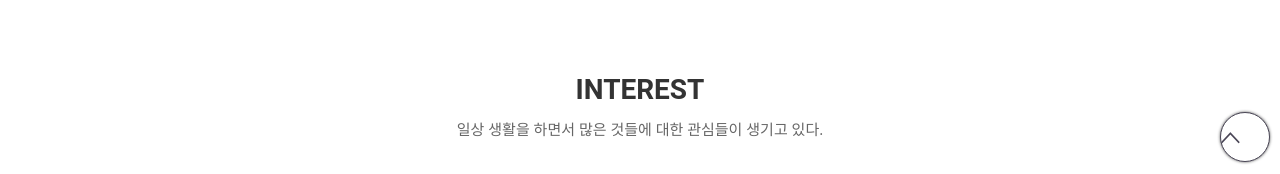
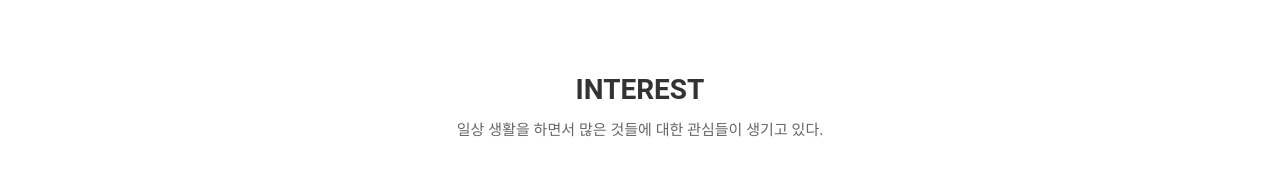
Before and after one commit to ldc84/.github.io, a Jekyll site: the page built from index.html, in a window 1280 px wide and 1400 px high, scrolled down 579 px. Shown: the part 1223-1397 px from the top of the window. Built offline with Jekyll 4.4.1, drawn with Linux system fonts in a browser that asks for light colours; some web fonts are replaced.

Commit message:
work modify

```diff
--- a/_includes/footer.html
+++ b/_includes/footer.html
@@ -18,5 +18,5 @@
 
 <!-- top button -->
 <div id="quickTop">
-    <a href="" class="animated infinite bounceInUp ion-ios-arrow-up"><span>상단으로 이동</span></a>
+    <a href="" class="ion-ios-arrow-up"><span>상단으로 이동</span></a>
 </div>
--- a/css/airspace.css
+++ b/css/airspace.css
@@ -149,11 +149,12 @@ header .navbar-default .navbar-nav li a.active {
     height:50px;
     line-height:50px;
     font-size:30px;
-    color:#4A4656;
-    border:1px solid #4A4656;
+    color:#999;
+    border:1px solid #999;
     background:#fff;
     border-radius:50%;
-    box-shadow:0 0 3px 0 #555;
+    box-shadow:0 0 3px 0 #999;
+    text-align:center;
 }
 #quickTop a span {
     font-size:0;
--- a/js/main.js
+++ b/js/main.js
@@ -70,9 +70,11 @@ $(document).ready(function(){
 		if (winTop > 120) {
 			header.addClass('move');
 			logo.addClass('animated flipInY');
+			quickTop.addClass('hide animated bounceInUp');
 		}else {
 			header.removeClass('move');
 			logo.removeClass('animated flipInY');
+			quickTop.removeClass('hide animated bounceInUp');
 		}
 	});
 
```
